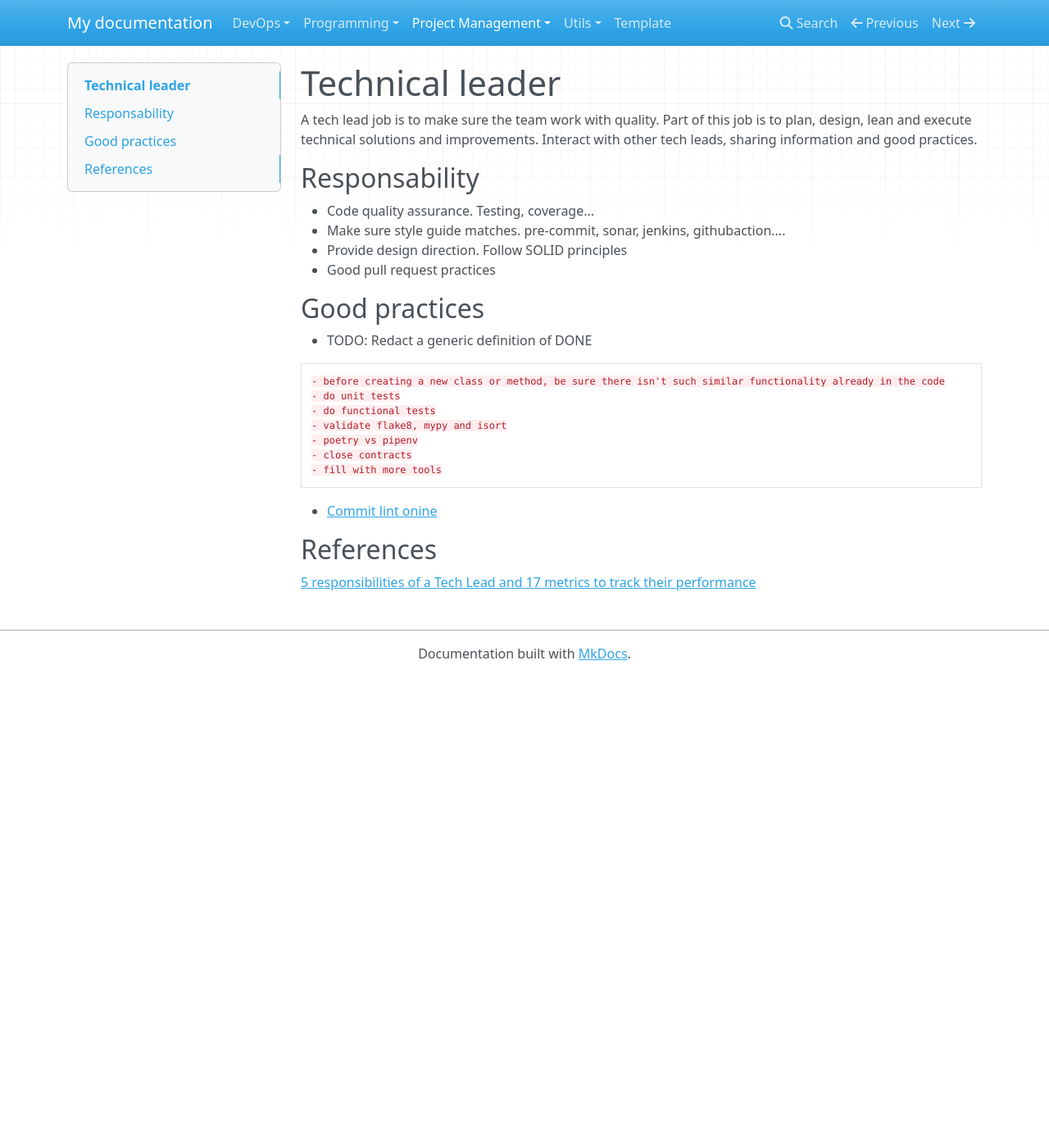
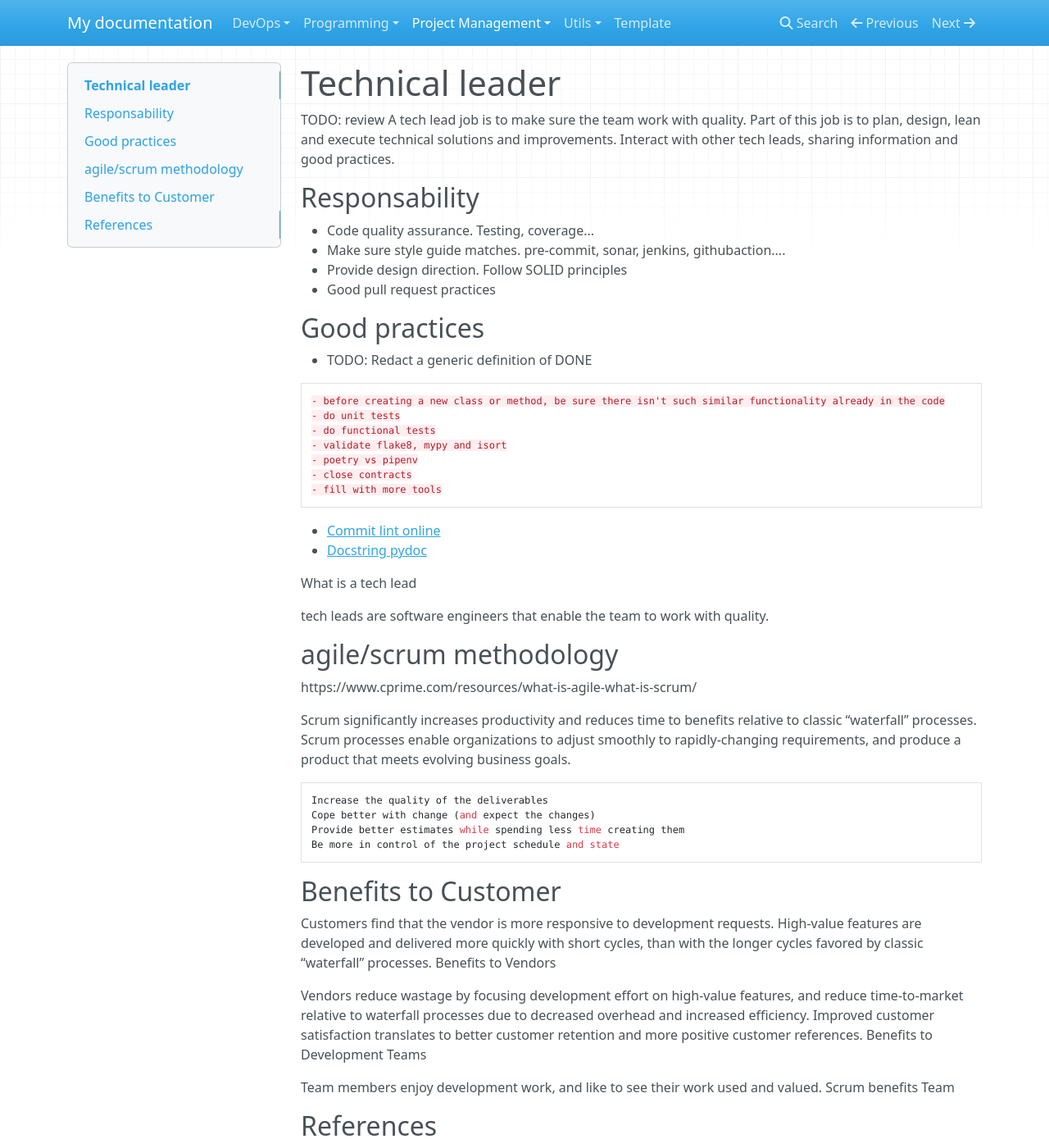
Before and after one commit to McLargo/mkdown-docs, an MkDocs documentation site: the page built from docs/project-management/tech-lead.md, in a window 1280 px wide and 1400 px high. Shown: the whole window at 82% size. Built offline with MkDocs 1.6.1, drawn with Linux system fonts in a browser that asks for light colours; nearby versions of some CDN libraries.

Commit message:
Add openapi and k8s. update TODO

````diff
--- a/docs/project-management/tech-lead.md
+++ b/docs/project-management/tech-lead.md
@@ -1,5 +1,6 @@
 # Technical leader
 
+TODO: review
 A tech lead job is to make sure the team work with quality.
 Part of this job is to plan, design, lean and execute technical solutions and improvements.
 Interact with other tech leads, sharing information and good practices.
@@ -22,7 +23,41 @@ Interact with other tech leads, sharing information and good practices.
 - close contracts
 - fill with more tools
 ```
-- [Commit lint onine](https://commitlint.io/)
+- [Commit lint online](https://commitlint.io/)
+- [Docstring pydoc](https://www.datacamp.com/tutorial/docstrings-python)
+
+
+What is a tech lead
+
+tech leads are software engineers that enable the team to work with quality.
+
+
+## agile/scrum methodology
+
+https://www.cprime.com/resources/what-is-agile-what-is-scrum/
+
+
+ Scrum significantly increases productivity and reduces time to benefits relative to classic “waterfall” processes. Scrum processes enable organizations to adjust smoothly to rapidly-changing requirements, and produce a product that meets evolving business goals.
+
+
+    Increase the quality of the deliverables
+    Cope better with change (and expect the changes)
+    Provide better estimates while spending less time creating them
+    Be more in control of the project schedule and state
+
+
+## Benefits to Customer
+
+Customers find that the vendor is more responsive to development requests. High-value features are developed and delivered more quickly with short cycles, than with the longer cycles favored by classic “waterfall” processes.
+Benefits to Vendors
+
+Vendors reduce wastage by focusing development effort on high-value features, and reduce time-to-market relative to waterfall processes due to decreased overhead and increased efficiency. Improved customer satisfaction translates to better customer retention and more positive customer references.
+Benefits to Development Teams
+
+Team members enjoy development work, and like to see their work used and valued. Scrum benefits Team
+
+
+
 
 ## References
 
--- a/mkdocs.yml
+++ b/mkdocs.yml
@@ -13,10 +13,12 @@ theme:
 nav:
   - DevOps:
     - Features Toggles: devops/features-toggles.md
+    - Kubernetes: devops/k8s.md
     - Serverless Computing: devops/serverless.md
   - Programming:
     - Python: programming/python.md
     - Django: programming/django.md
+    - Open API: programming/openapi.md
     - Virtualenvs: programming/virtualenvs.md
   - Project Management:
     - Architecture Decision Records: project-management/architecture-decision-record.md
````
Also changed, not shown: docs/devops/k8s.md (added, +46 -0 lines), docs/programming/openapi.md (added, +14 -0 lines).
